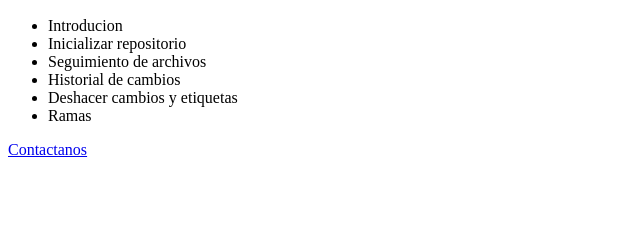
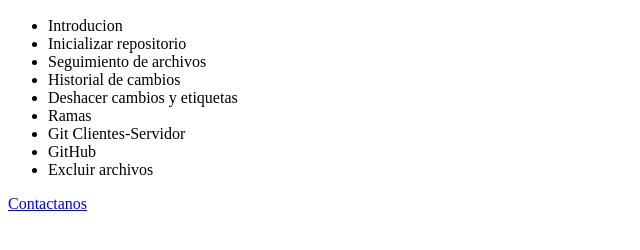
Before and after one commit to FedeSabi/proyecto, a plain HTML site: page index.html in a window 1280 px wide. Shown: the part 110-360 px from the top of the page, without its empty margins (0-640 px from the left). Drawn offline with Linux system fonts and the light colour scheme.

Commit message:
Actualizacion de temario

```diff
--- a/index.html
+++ b/index.html
@@ -18,6 +18,9 @@
         <li>Historial de cambios</li>
         <li>Deshacer cambios y etiquetas</li>
         <li>Ramas</li>
+        <li>Git Clientes-Servidor</li>
+        <li>GitHub</li>
+        <li>Excluir archivos</li>
    </ul>
 
    <a href="contacto.html">Contactanos</a>
```
